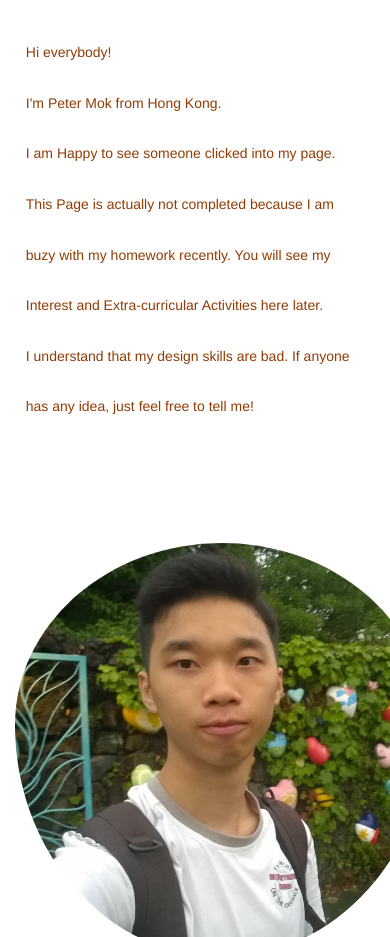
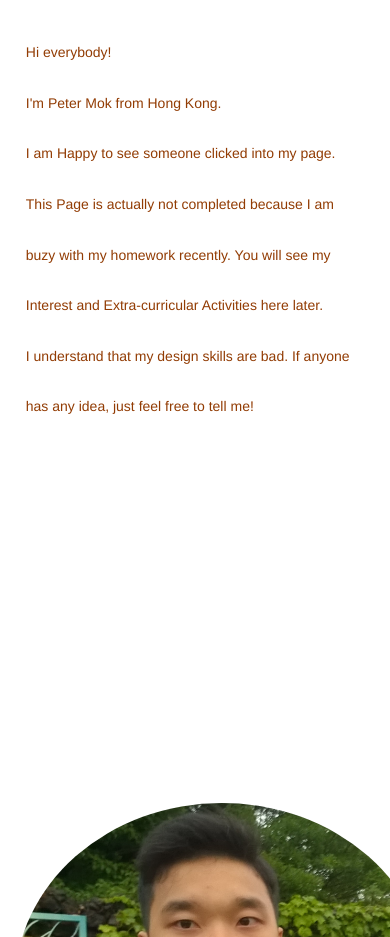
Before and after one commit to mrhustlex/petermok97.github.io, a plain HTML site: page index.html in a window 390 px wide. Shown: the part 163-1100 px from the top of the page. Drawn offline with nearby package versions, Linux system fonts and the light colour scheme.

Commit message:
min height

```diff
--- a/index.html
+++ b/index.html
@@ -112,7 +112,7 @@
 <div class="container-fluid bg-3 text-center" style="height:100%;padding-bottom= 50px; min-height: 100vh;">
   <div class="row" >
     <div class="col-sm-6">
-      <center style="margin:3%; padding-top:50px; text-align: left;  vertical-align: middle;">
+      <center style="margin:3%; padding-top:50px; text-align: left;  vertical-align: middle;  min-height: 100vh;">
         <h1 class="display-1" style="color:#573C04;">Welcome to Peter's Page</h1>
         <br>
       <p style="color:#923C04; line-height:6vh;">
@@ -127,7 +127,7 @@
     </center>
   </div>
 
-  <div class="col-sm-6" style="height:60vh;padding-top:50px;">
+  <div class="col-sm-6" style="height:60vh;padding-top:50px;  min-height: 100vh;">
     <img src="./photo/a.jpg" class="img-circle" style="padding-top:50px; height:55vh; width: auto;" >
     <br>
     <br>
```
